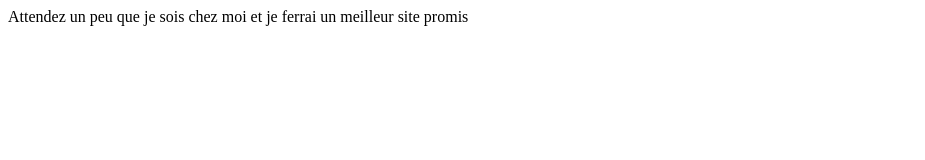
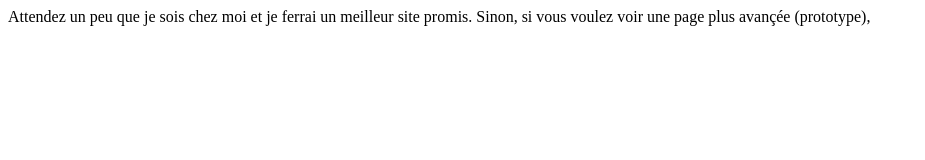
Before and after one commit to Alagrenadyne/alagrenadyne.github.io, a plain HTML site: page index.html in a window 1280 px wide. Shown: the whole page, without its empty margins (0-925 px from the left). Drawn offline with Linux system fonts and the light colour scheme.

Commit message:
Update index.html

```diff
--- a/index.html
+++ b/index.html
@@ -4,6 +4,7 @@
 <meta charset="UTF-8" />
 </head>
 <body>
-<p> Attendez un peu que je sois chez moi et je ferrai un meilleur site promis </p>
+<p> Attendez un peu que je sois chez moi et je ferrai un meilleur site promis. Sinon, si vous voulez voir une page plus avançée (prototype),
+  <a href="MAIN.html>cliquez ici</a> </p>
 </body>
 </html>
```
